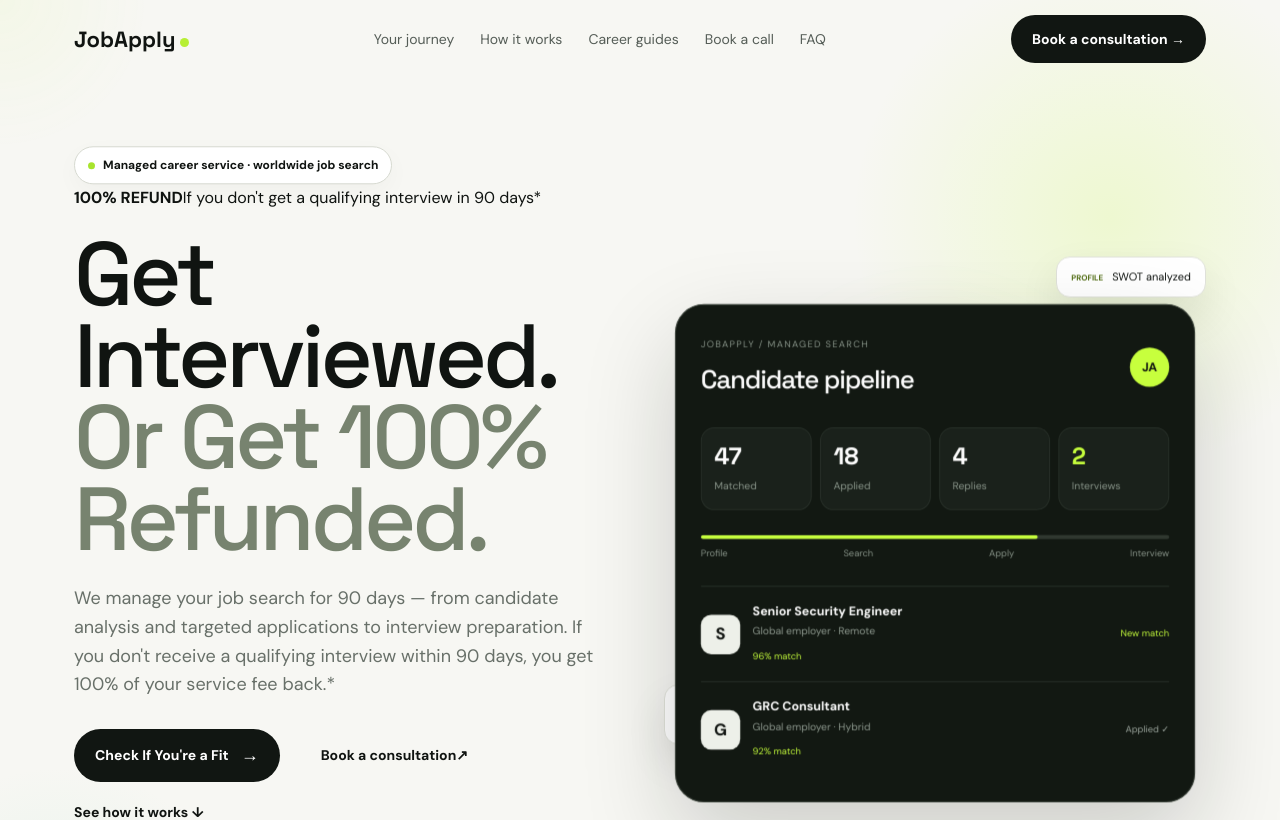
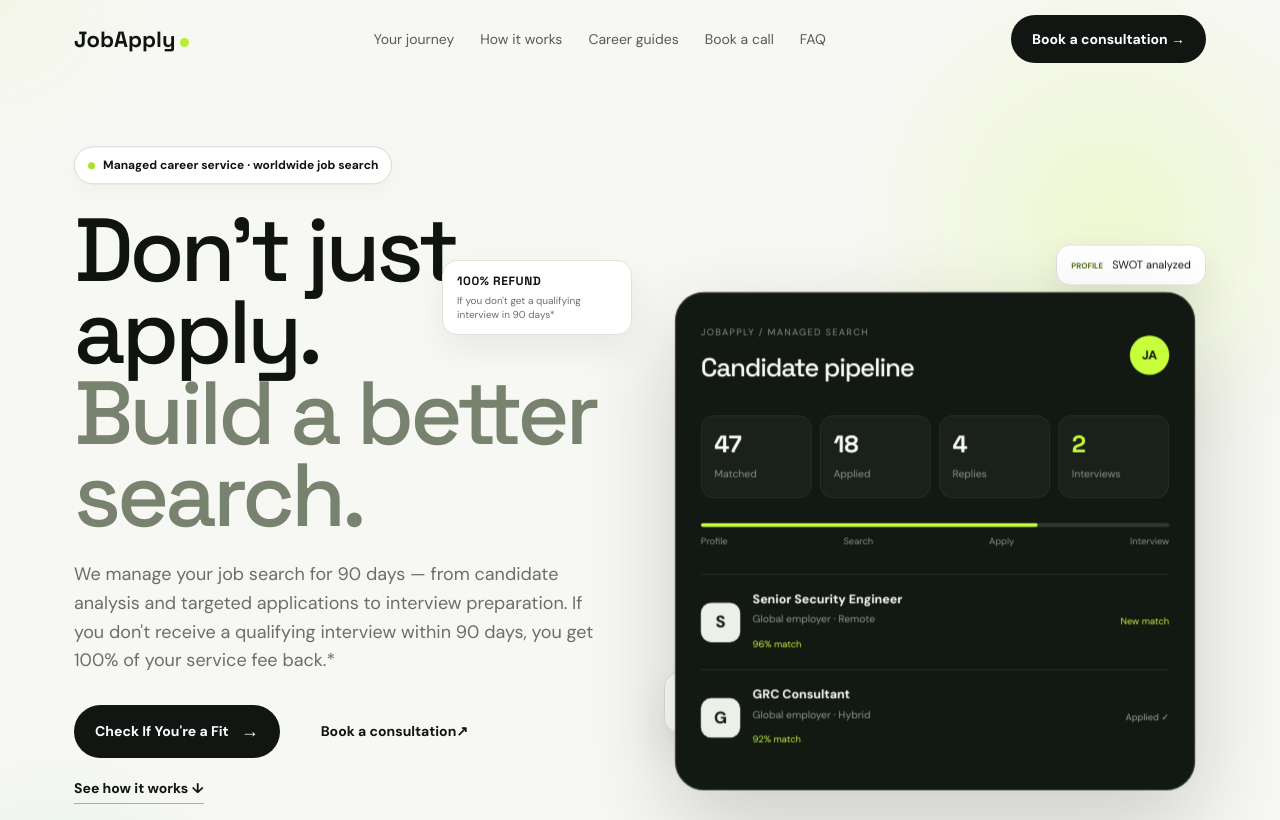
Before and after one commit to supportaff/jobapply, a Next.js app: page / in a window 1280 px wide. Shown: the top 820 px of the page. Built offline with nearby package versions, Linux system fonts and the light colour scheme.

Commit message:
Restore original hero headline and position refund tagline cleanly

```diff
--- a/app/mobile-fixes.css
+++ b/app/mobile-fixes.css
@@ -13,3 +13,18 @@
 }
 @keyframes mobile-marquee{0%{transform:translate3d(0,0,0)}100%{transform:translate3d(-50%,0,0)}}
 @media(max-width:380px){.nav .btn{font-size:9px;padding:9px 10px}.interactive-title{font-size:42px}.hero-scene{height:280px}.dash-stats b{font-size:16px}.job-state{display:none}.stage-tabs button{font-size:10px}.swot-card{padding:13px}.swot-card p{font-size:10px}.refund-badge{padding:10px 12px;gap:8px}.refund-badge strong{font-size:11px}.refund-badge span{font-size:9px}}
+
+/* Preserve the original hero headline and keep the refund promise adjacent to it. */
+.interactive-title{font-size:0!important}
+.interactive-title::before{content:"Don't just apply.";display:block;font-family:'Space Grotesk',sans-serif;font-size:clamp(55px,7vw,90px);line-height:.91;letter-spacing:-.045em;color:#101411}
+.interactive-title::after{content:"Build a better search.";display:block;font-family:'Space Grotesk',sans-serif;font-size:clamp(55px,7vw,90px);line-height:.91;letter-spacing:-.045em;color:#77836f}
+@media(min-width:901px){
+  .refund-badge{position:absolute;right:-8px;top:112px;width:190px;display:flex;flex-direction:column;gap:5px;padding:12px 14px;border:1px solid #dfe4d8;border-radius:15px;background:#fff;box-shadow:0 14px 35px #10141110;transform:translateX(8px)}
+  .refund-badge strong{font:800 12px 'Space Grotesk';letter-spacing:.05em;color:#101411}
+  .refund-badge span{font-size:10px;line-height:1.4;color:#687069}
+}
+@media(max-width:600px){
+  .interactive-title{font-size:0!important;margin:18px 0}
+  .interactive-title::before,.interactive-title::after{font-size:clamp(43px,13vw,58px);line-height:.94}
+  .refund-badge{position:static;width:100%;transform:none}
+}
```
